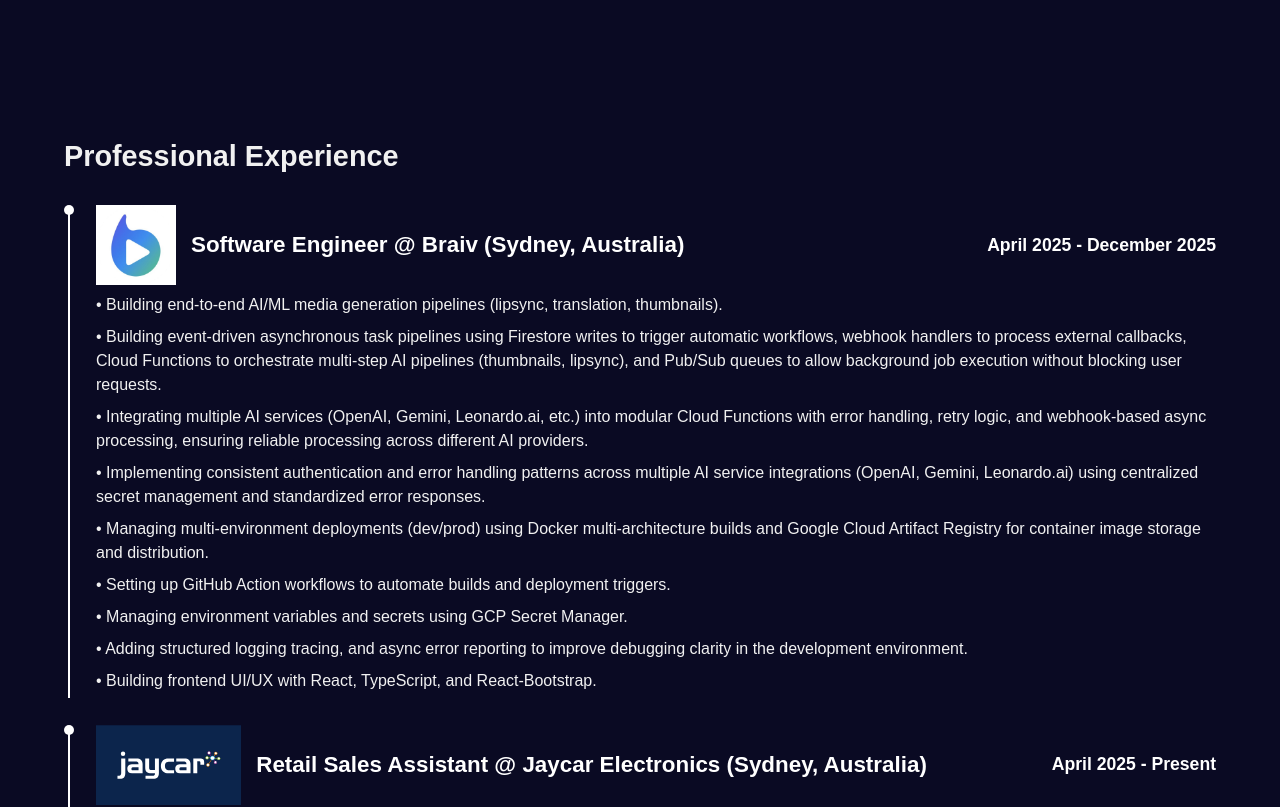
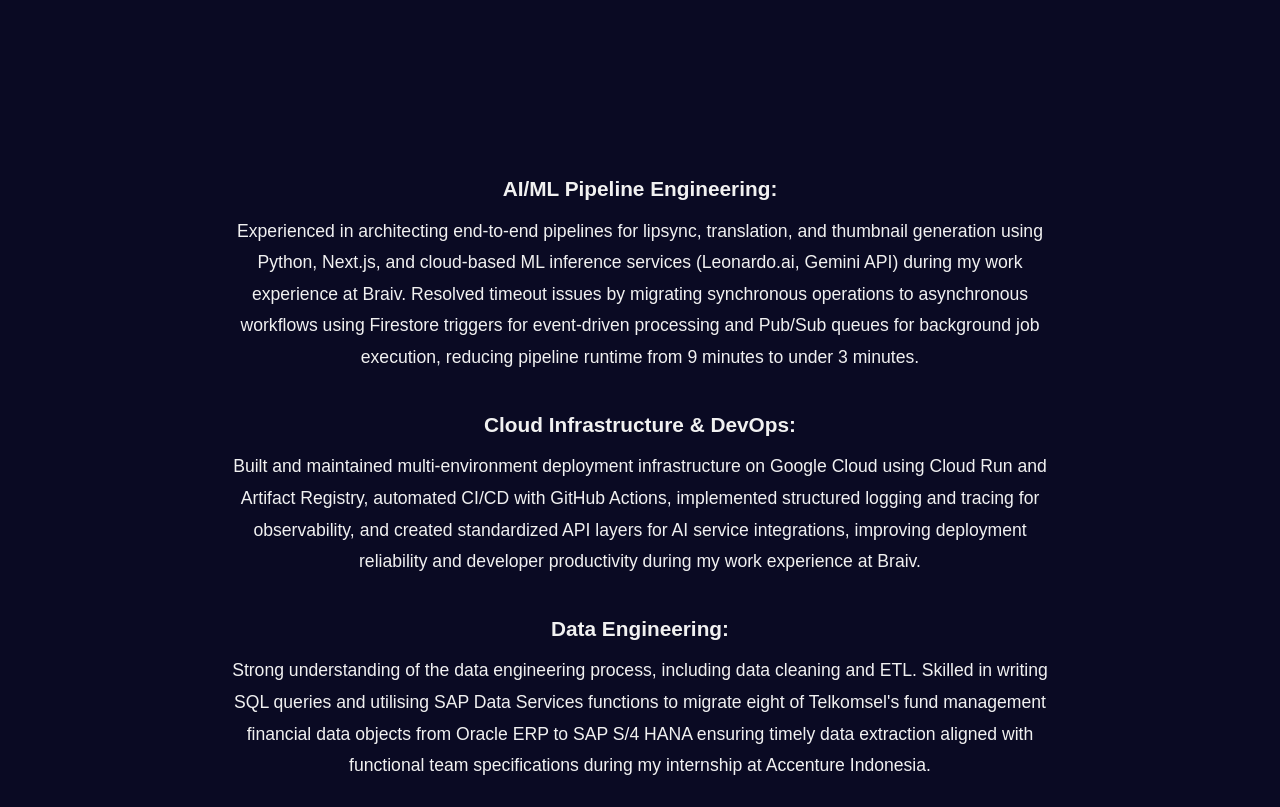
Before and after one commit to farrosmufid/portfolio-website, a React (Create React App) app: page / in a window 1280 px wide. Shown: the part 740-1547 px from the top of the page. Built offline with nearby package versions, Linux system fonts and the light colour scheme.

Commit message:
Added the key skills tab and its contents

```diff
--- a/src/components/DesignWork.js
+++ b/src/components/DesignWork.js
@@ -9,7 +9,7 @@
         <section id="design_work_section" className="tab--design_work">
             <div className="design_work_title">
                 <h1 className="design_work_header">Antimicrobial Consumption Dashboard</h1>
-                <h2>(Capstone Project with Westmead Hospital)</h2>
+                <h2>(Capstone Project @ USYD in Collaboration with Westmead Hospital)</h2>
                 <div>
                     <button className="design_work_button" onClick={openModal}>Project Description</button>
                     <button className="design_work_button" onClick={openGitHub}>GitHub Link</button>
--- a/src/components/Main.js
+++ b/src/components/Main.js
@@ -314,6 +314,21 @@
     return (
         <main>
             <HomeHero roles={roles} currentIndex={currentIndex} />
+            <section id="key_skills_section" className="tab--key_skills">
+                <div className="key-skills-container">
+                    <ul className="key-skills-list">
+                        <li>
+                            <strong>AI/ML Pipeline Engineering:</strong> Experienced in architecting end-to-end pipelines for lipsync, translation, and thumbnail generation using Python, Next.js, and cloud-based ML inference services (Leonardo.ai, Gemini API) during my work experience at Braiv. Resolved timeout issues by migrating synchronous operations to asynchronous workflows using Firestore triggers for event-driven processing and Pub/Sub queues for background job execution, reducing pipeline runtime from 9 minutes to under 3 minutes.
+                        </li>
+                        <li>
+                            <strong>Cloud Infrastructure & DevOps:</strong> Built and maintained multi-environment deployment infrastructure on Google Cloud using Cloud Run and Artifact Registry, automated CI/CD with GitHub Actions, implemented structured logging and tracing for observability, and created standardized API layers for AI service integrations, improving deployment reliability and developer productivity during my work experience at Braiv.
+                        </li>
+                        <li>
+                            <strong>Data Engineering:</strong> Strong understanding of the data engineering process, including data cleaning and ETL. Skilled in writing SQL queries and utilising SAP Data Services functions to migrate eight of Telkomsel's fund management financial data objects from Oracle ERP to SAP S/4 HANA ensuring timely data extraction aligned with functional team specifications during my internship at Accenture Indonesia.
+                        </li>
+                    </ul>
+                </div>
+            </section>
             <MyTimeline/>
             <DesignWork
                 tabs={tabs}
--- a/src/components/Navbar.js
+++ b/src/components/Navbar.js
@@ -57,6 +57,9 @@
                 </ul>
                 <ul className={`main-nav ${isNavActive ? 'active' : ''}`} id="js-menu">
                     <li>
+                        <a href="#key_skills_section" className="nav-links" onClick={(e) => handleLinkClick(e, false)}>Key Skills</a>
+                    </li>
+                    <li>
                         <a href="#my_timeline_section" className="nav-links" onClick={(e) => handleLinkClick(e, false)}>Professional Experience</a>
                     </li>
                     <li>
--- a/src/index.css
+++ b/src/index.css
@@ -270,6 +270,41 @@
 }
 
 /* My Timeline Section */
+
+.tab--key_skills {
+  height: 100vh;
+  background-color: var(--secondary-color);
+  color: var(--primary-color);
+  padding-top: 4rem;
+  display: flex;
+  align-items: center;
+  justify-content: center;
+}
+
+.key-skills-container {
+  width: 100%;
+  max-width: 900px;
+  padding: 2rem;
+}
+
+.key-skills-list {
+  list-style-type: none;
+  padding: 0;
+  margin: 0;
+}
+
+.key-skills-list li {
+  margin-bottom: 2rem;
+  line-height: 1.8;
+  font-size: 1.1rem;
+  text-align: center;
+}
+
+.key-skills-list li strong {
+  display: block;
+  margin-bottom: 0.5rem;
+  font-size: 1.3rem;
+}
 
 .tab--my_timeline {
   height: 100vh;
```
